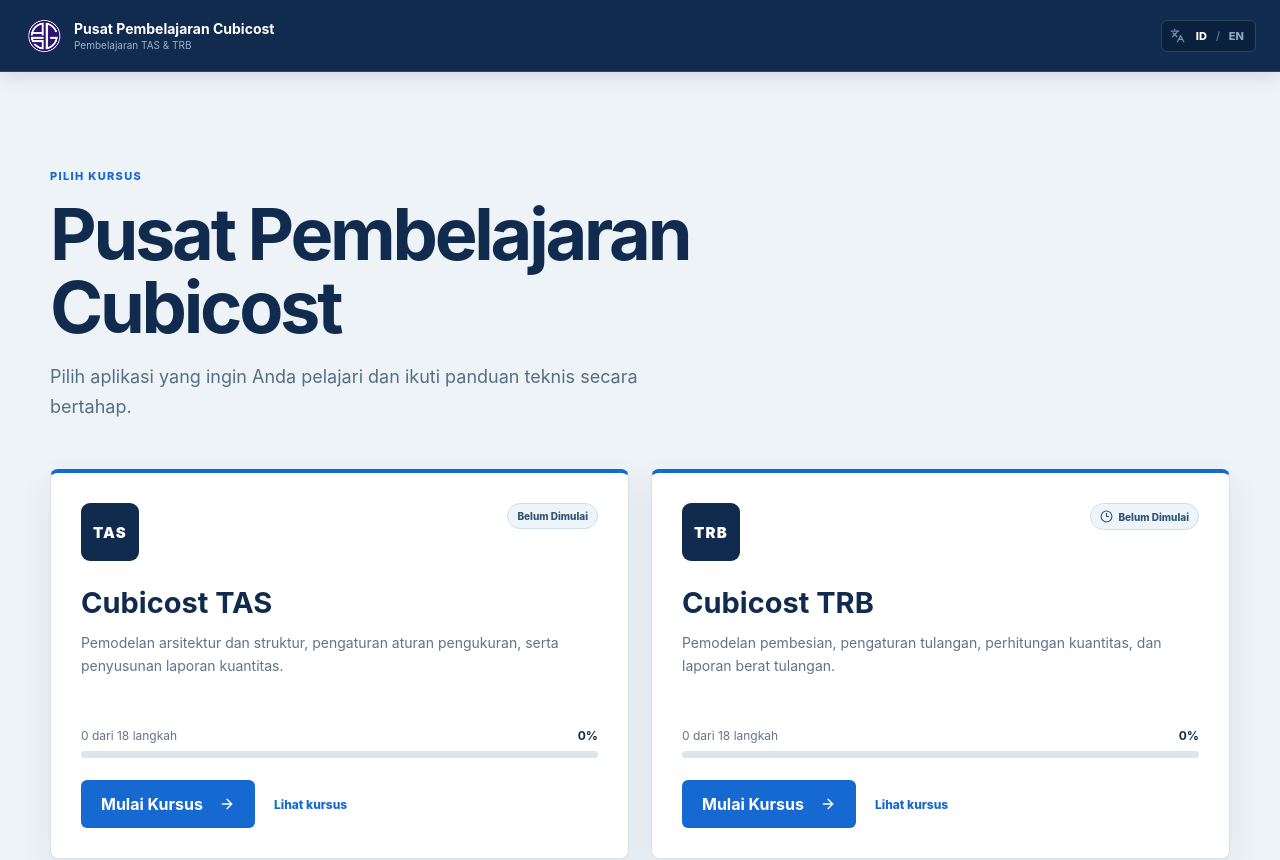
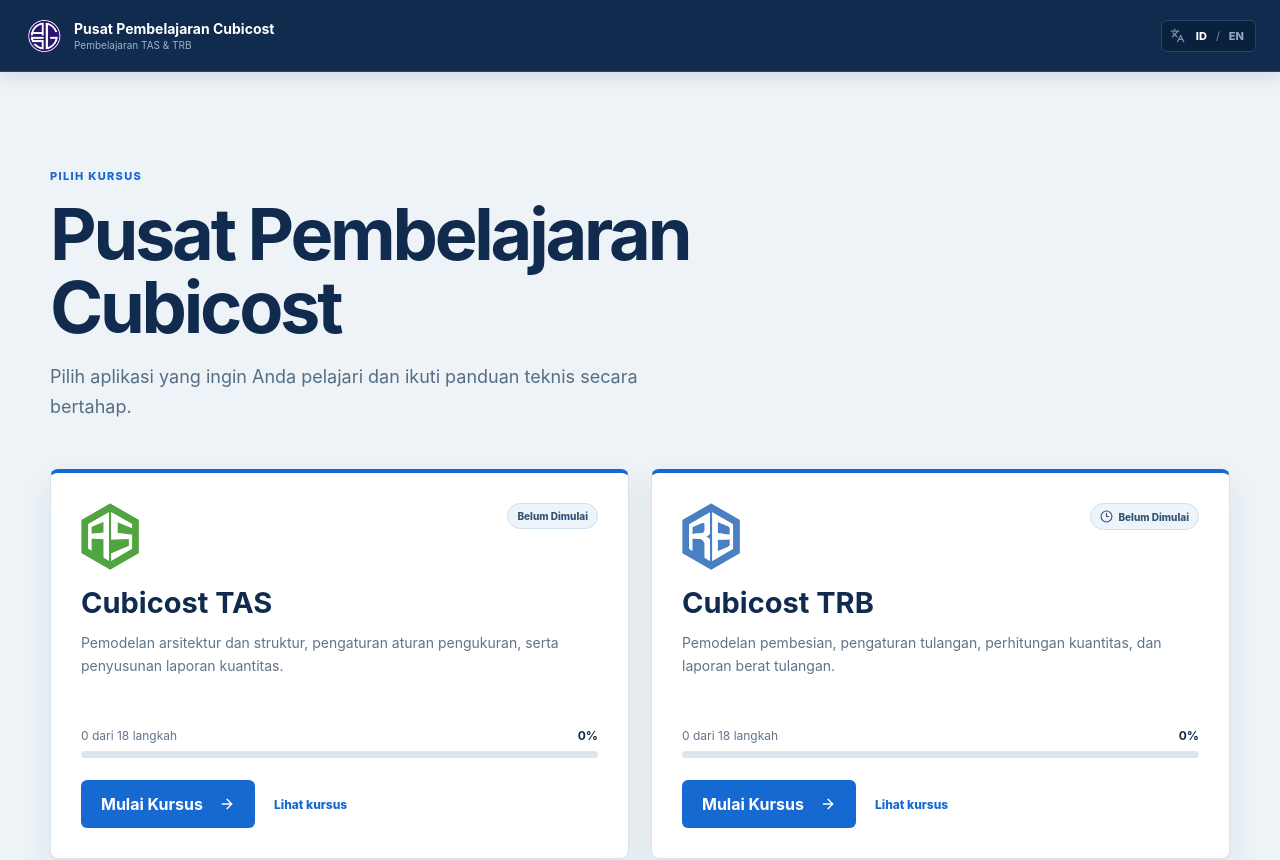
Before and after one commit to borprilyan-rgb/glodon, a React (Vite) app: page / in a window 1280 px wide. Shown: the top 860 px of the page. Built offline with nearby package versions, Linux system fonts and the light colour scheme.

Commit message:
1.9 Logo added

```diff
--- a/src/components/CourseHub.jsx
+++ b/src/components/CourseHub.jsx
@@ -8,7 +8,7 @@
   const tasStatus = tasComplete ? t.completed : tasStarted ? t.inProgress : t.notStarted
   const tasPrimary = tasComplete ? t.reviewCourse : tasStarted ? t.continueCourse : t.startCourse
   return <div className="course-hub"><header className="course-hub__intro"><span className="eyebrow">{t.chooseCourse}</span><h1>{t.hubTitle}</h1><p>{t.hubDescription}</p></header><section className="hub-course-grid" aria-label={t.allCourses}>
-    <article className="hub-course-card"><div className="hub-course-card__top"><span className="product-mark">TAS</span><span className="status-badge">{tasStatus}</span></div><h2>Cubicost TAS</h2><p>{t.tasCardDescription}</p><div className="hub-course-card__progress"><ProgressBar completed={tas.progress.completed.size} total={tas.allSteps.length} t={t} /></div><div className="hub-course-card__actions"><a className="primary-button" href={getStepPath(tas.continueStep, 'tas')}>{tasPrimary}<ArrowRight size={16} /></a><a className="text-link" href="/tas">{t.viewCourse}</a></div></article>
-    <article className="hub-course-card"><div className="hub-course-card__top"><span className="product-mark">TRB</span><span className="status-badge"><Clock3 size={13} />{trb.progress.completed.size === trb.allSteps.length ? t.completed : trb.progress.started.size ? t.inProgress : t.notStarted}</span></div><h2>Cubicost TRB</h2><p>{t.trbCardDescription}</p><div className="hub-course-card__progress"><ProgressBar completed={trb.progress.completed.size} total={trb.allSteps.length} t={t} /></div><div className="hub-course-card__actions"><a className="primary-button" href={getStepPath(trb.continueStep, 'trb')}>{trb.progress.started.size ? t.continueCourse : t.startCourse}<ArrowRight size={16} /></a><a className="text-link" href="/trb">{t.viewCourse}</a></div></article>
+    <article className="hub-course-card"><div className="hub-course-card__top"><span className="product-mark"><img src="/branding/cubicost-tas-logo.png" alt="Cubicost TAS" /></span><span className="status-badge">{tasStatus}</span></div><h2>Cubicost TAS</h2><p>{t.tasCardDescription}</p><div className="hub-course-card__progress"><ProgressBar completed={tas.progress.completed.size} total={tas.allSteps.length} t={t} /></div><div className="hub-course-card__actions"><a className="primary-button" href={getStepPath(tas.continueStep, 'tas')}>{tasPrimary}<ArrowRight size={16} /></a><a className="text-link" href="/tas">{t.viewCourse}</a></div></article>
+    <article className="hub-course-card"><div className="hub-course-card__top"><span className="product-mark"><img src="/branding/cubicost-trb-logo.png" alt="Cubicost TRB" /></span><span className="status-badge"><Clock3 size={13} />{trb.progress.completed.size === trb.allSteps.length ? t.completed : trb.progress.started.size ? t.inProgress : t.notStarted}</span></div><h2>Cubicost TRB</h2><p>{t.trbCardDescription}</p><div className="hub-course-card__progress"><ProgressBar completed={trb.progress.completed.size} total={trb.allSteps.length} t={t} /></div><div className="hub-course-card__actions"><a className="primary-button" href={getStepPath(trb.continueStep, 'trb')}>{trb.progress.started.size ? t.continueCourse : t.startCourse}<ArrowRight size={16} /></a><a className="text-link" href="/trb">{t.viewCourse}</a></div></article>
   </section></div>
 }
```
Also changed, not shown: public/branding/cubicost-tas-logo.png (added), public/branding/cubicost-trb-logo.png (added), src/styles/global.css.
